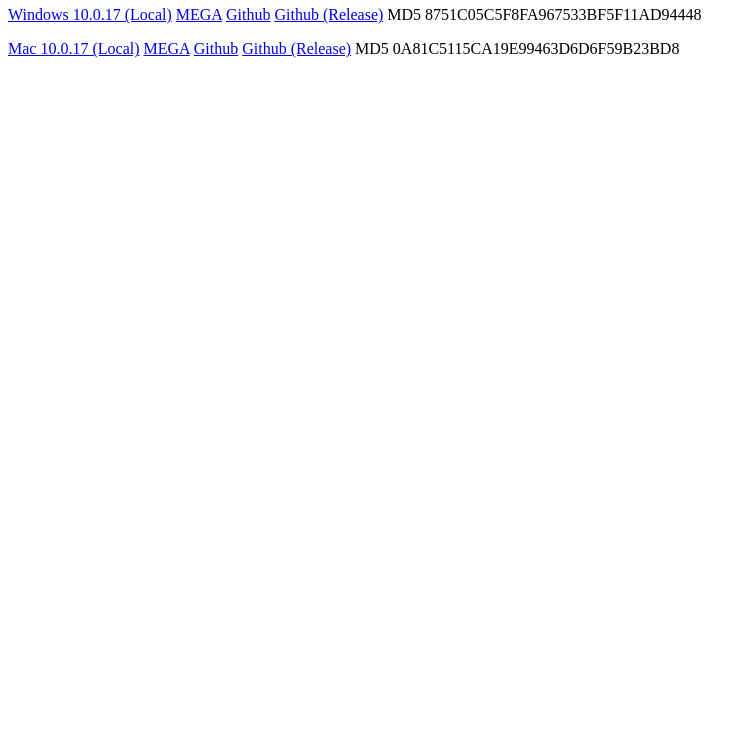
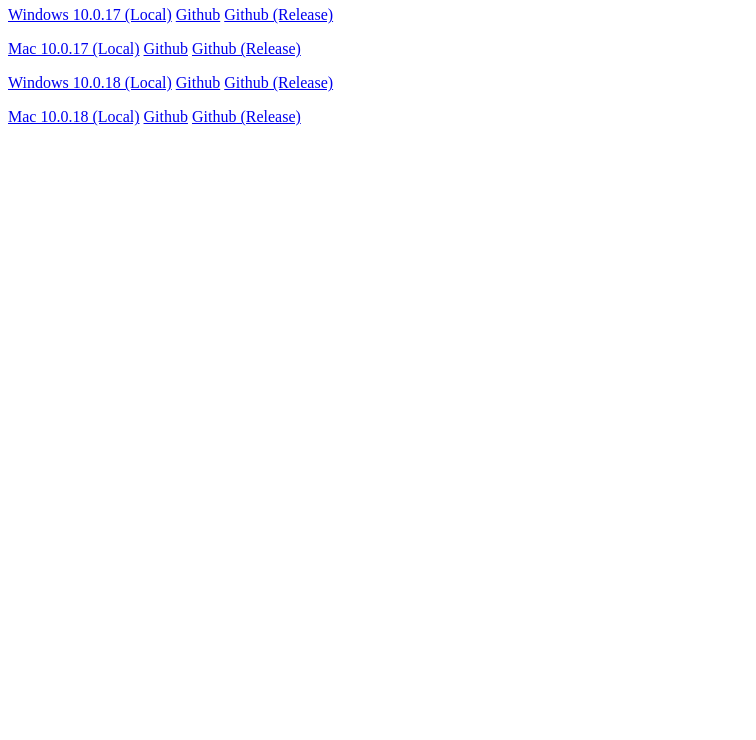
Before and after one commit to RealRedcodi/TOR-DL, a plain HTML site: page index.html in a window 1280 px wide. Shown: the part 60-800 px from the top of the page, without its empty margins (0-756 px from the left). Drawn offline with Linux system fonts and the light colour scheme.

Commit message:
Updated Tor

```diff
--- a/index.html
+++ b/index.html
@@ -3,6 +3,8 @@
 </head>
 <body>
     <h1>TOR DL</h1>
-    <p><a href="tor/torbrowser-install-win64-10.0.17_en-US.exe">Windows 10.0.17 (Local)</a> <a href="https://mega.nz/file/XXBTWY5R#mHMnuInalZadei1FZZqGOhJmr6PIeK6sCVpqan1VGDU">MEGA</a> <a href="https://github.com/RealRedcodi/TOR-DL/raw/main/tor/torbrowser-install-win64-10.0.17_en-US.exe">Github</a> <a href="https://github.com/RealRedcodi/TOR-DL/releases/download/10.0.17/torbrowser-install-win64-10.0.17_en-US.exe">Github (Release)</a> MD5 8751C05C5F8FA967533BF5F11AD94448</p>
-    <p><a href="tor/TorBrowser-10.0.17-osx64_en-US.dmg">Mac 10.0.17 (Local)</a> <a href="https://mega.nz/file/7LYzhYxJ#oQVNrmj5NyxjI95cJ2VPa1bhUz1xwIUSz-IJQOc6_Rg">MEGA</a> <a href="https://github.com/RealRedcodi/TOR-DL/raw/main/tor/TorBrowser-10.0.17-osx64_en-US.dmg">Github</a> <a href="https://github.com/RealRedcodi/TOR-DL/releases/download/10.0.17/TorBrowser-10.0.17-osx64_en-US.dmg">Github (Release)</a> MD5 0A81C5115CA19E99463D6D6F59B23BD8</p>
+    <p><a href="tor/torbrowser-install-win64-10.0.17_en-US.exe">Windows 10.0.17 (Local)</a> <a href="https://github.com/RealRedcodi/TOR-DL/raw/main/tor/torbrowser-install-win64-10.0.17_en-US.exe">Github</a> <a href="https://github.com/RealRedcodi/TOR-DL/releases/download/10.0.17/torbrowser-install-win64-10.0.17_en-US.exe">Github (Release)</a></p>
+    <p><a href="tor/TorBrowser-10.0.17-osx64_en-US.dmg">Mac 10.0.17 (Local)</a> <a href="https://github.com/RealRedcodi/TOR-DL/raw/main/tor/TorBrowser-10.0.17-osx64_en-US.dmg">Github</a> <a href="https://github.com/RealRedcodi/TOR-DL/releases/download/10.0.17/TorBrowser-10.0.17-osx64_en-US.dmg">Github (Release)</a></p>
+    <p><a href="tor/torbrowser-install-win64-10.0.18_en-US.exe">Windows 10.0.18 (Local)</a> <a href="#">Github</a> <a href="#">Github (Release)</a></p>
+    <p><a href="tor/TorBrowser-10.0.18-osx64_en-US.dmg">Mac 10.0.18 (Local)</a> <a href="#">Github</a> <a href="#">Github (Release)</a></p>
 </body>
```
Also changed, not shown: 2 other files.
